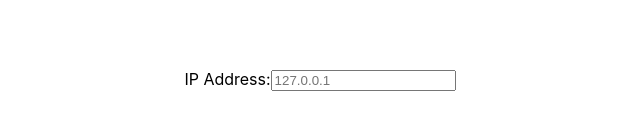
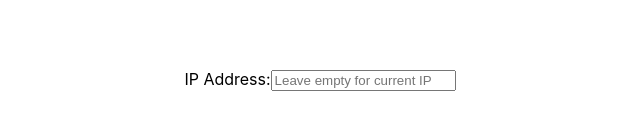
Before and after one commit to starcin/ip-address-tracker, a Next.js app in the folder app/: page / in a window 1280 px wide. Shown: the part 320-450 px from the top of the page, without its empty margins (320-960 px from the left). Built offline with nearby package versions, Linux system fonts and the light colour scheme.

Commit message:
Harita modülü eklendi

```diff
--- a/app/next.config.js
+++ b/app/next.config.js
@@ -1,6 +1,7 @@
 module.exports = {
 	reactStrictMode: true,
 	env: {
-		NASA_API_KEY: process.env.NASA_API_KEY,
+		// NASA_API_KEY: process.env.NASA_API_KEY,
+		// GOOGLE_MAPS_API_KEY: process.env.GOOGLE_MAPS_API_KEY,
 	},
 }
--- a/app/pages/index.js
+++ b/app/pages/index.js
@@ -9,13 +9,14 @@ export default function Home(props) {
 
 	const onIpSubmit = async (e) => {
 		e.preventDefault()
-		console.log("submitted:", ipAdd)
+		// console.log("submitted:", ipAdd)
 		// Böyle adres sonuna '?' koyarak mı yapılıyor bu işler?
 		const response = await fetch(`/api/ip_data?ipAdd=${ipAdd}`, {
 			method: "GET",
 			headers: { "Content-Type": "application/json" },
 		})
 		setIpData(await response.json())
+		// console.log(api_key)
 	}
 
 	return (
@@ -26,16 +27,26 @@ export default function Home(props) {
 						<label className="lbl">IP Address:</label>
 						<input
 							type="text"
-							placeholder="127.0.0.1"
+							placeholder="Leave empty for current IP"
 							onChange={(e) => setIpAdd(e.target.value)}
 						/>
 					</div>
 				</form>
 				{ipData && (
 					<div>
+						{/* {ipData} */}
 						<h1>{ipData.city}</h1>
 						<h2>{ipData.IPv4}</h2>
 					</div>
+				)}
+
+				{ipData && (
+					<iframe
+						style={{ width: 100 + "%", height: 50 + "vh", border: 0 }}
+						loading="lazy"
+						src={`https://www.google.com/maps/embed/v1/view?key=${process.env.NEXT_PUBLIC_GOOGLE_MAPS_API_KEY}&center=${ipData.latitude},${ipData.longitude}&zoom=12`}
+						// src={`https://www.google.com/maps/embed/v1/view?key=${process.env.GOOGLE_MAPS_API_KEY}&center=39,37&zoom=12`}
+					></iframe>
 				)}
 			</main>
 		</div>
--- a/app/styles/Home.module.css
+++ b/app/styles/Home.module.css
@@ -1,10 +1,10 @@
 .container {
-  padding: 0 2rem;
+	/* padding: 0 2rem; */
 }
 
 .main {
 	min-height: 100vh;
-  padding: 4rem 0;
+	/* padding: 4rem 0; */
 	flex: 1;
 	display: flex;
 	flex-direction: column;
```
Lines whose indentation alone changed are shown as unchanged.
